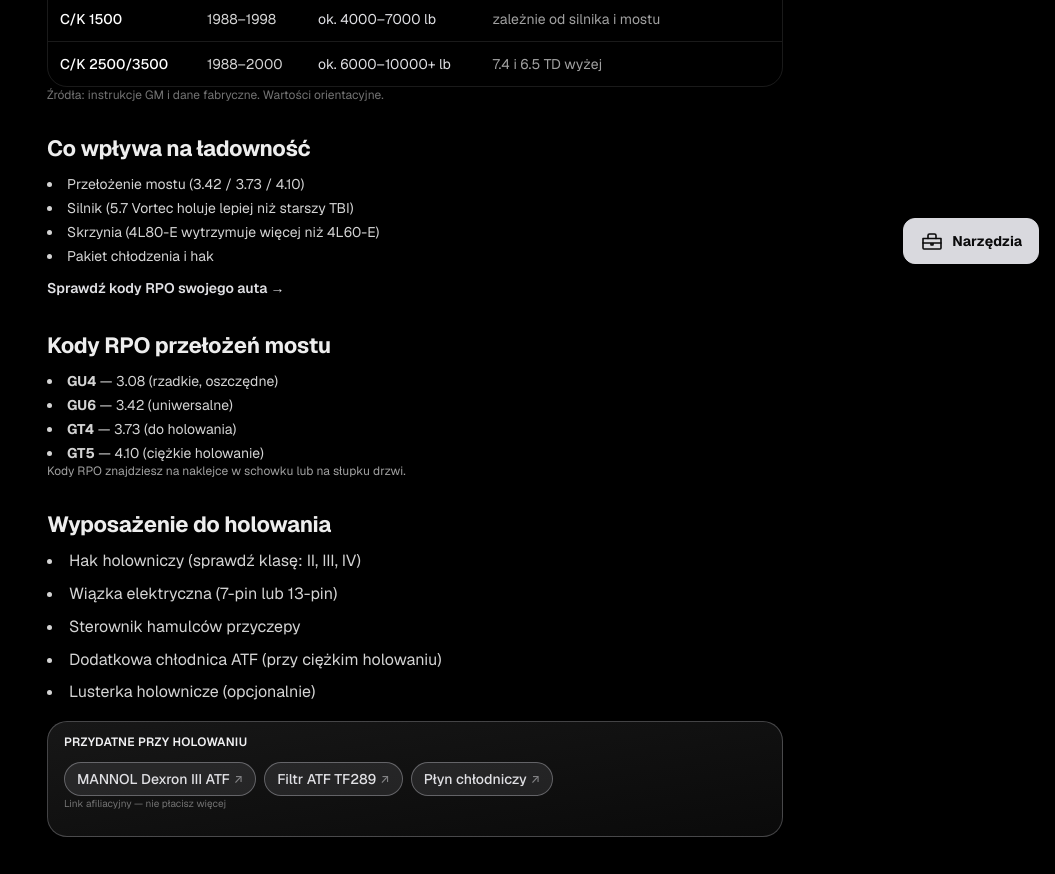
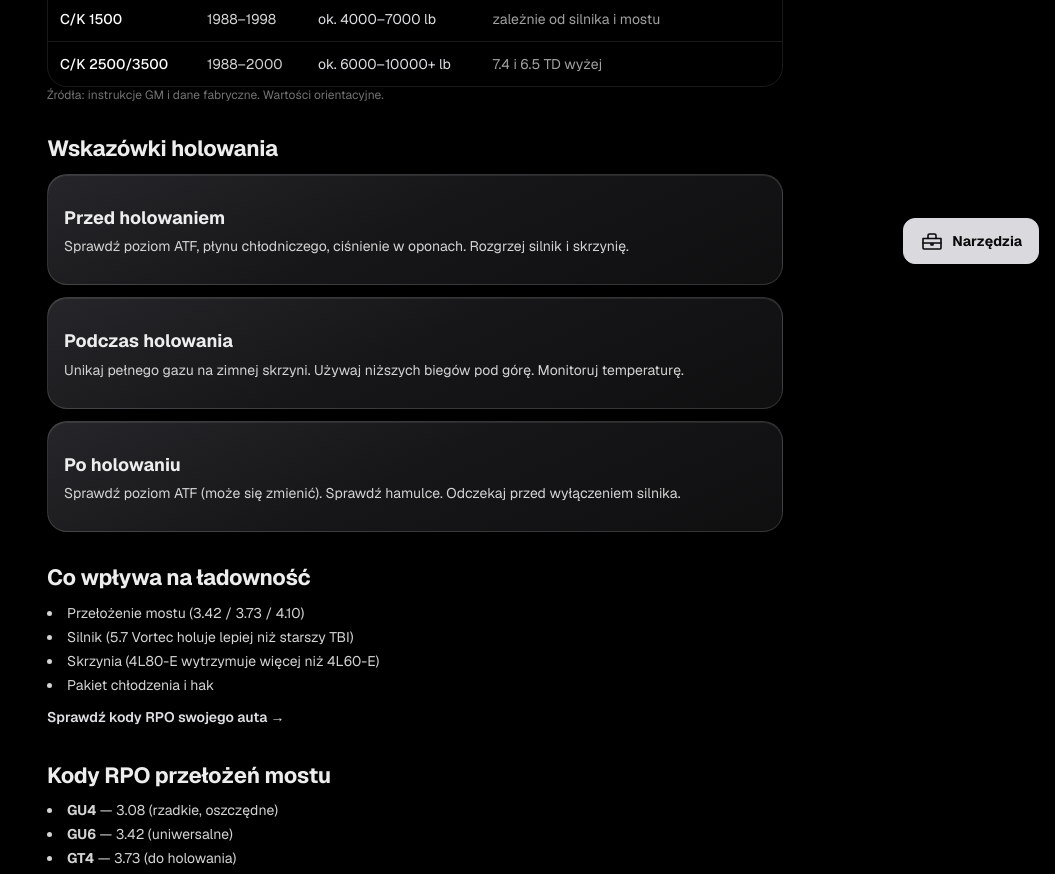
Before and after one commit to tsrc4mm9gg-netizen/gmt400-app, a Next.js app: page /holowanie in a window 1280 px wide. Shown: the part 520-1394 px from the top of the page, without its empty margins (225-1280 px from the left). Built offline with nearby package versions, Linux system fonts and the light colour scheme.

Commit message:
feat: add practical tips to holowanie

```diff
--- a/src/app/holowanie/page.tsx
+++ b/src/app/holowanie/page.tsx
@@ -17,6 +17,12 @@ const DATA = [
   { model: 'Tahoe 1500', years: '1995–2000', tow: 'ok. 5000–6000 lb', note: 'głównie 5.7 Vortec' },
   { model: 'C/K 1500', years: '1988–1998', tow: 'ok. 4000–7000 lb', note: 'zależnie od silnika i mostu' },
   { model: 'C/K 2500/3500', years: '1988–2000', tow: 'ok. 6000–10000+ lb', note: '7.4 i 6.5 TD wyżej' },
+];
+
+const TIPS = [
+  { title: 'Przed holowaniem', tip: 'Sprawdź poziom ATF, płynu chłodniczego, ciśnienie w oponach. Rozgrzej silnik i skrzynię.' },
+  { title: 'Podczas holowania', tip: 'Unikaj pełnego gazu na zimnej skrzyni. Używaj niższych biegów pod górę. Monitoruj temperaturę.' },
+  { title: 'Po holowaniu', tip: 'Sprawdź poziom ATF (może się zmienić). Sprawdź hamulce. Odczekaj przed wyłączeniem silnika.' },
 ];
 
 const faqItems = [
@@ -81,6 +87,18 @@ export default function TowingPage() {
       </section>
 
       <section className="mt-8">
+        <h2 className="text-xl font-semibold">Wskazówki holowania</h2>
+        <div className="mt-3 space-y-3">
+          {TIPS.map(item => (
+            <div key={item.title} className="rounded-xl border border-white/10 bg-neutral-900 p-4">
+              <h3 className="font-semibold text-silver-200">{item.title}</h3>
+              <p className="mt-1 text-sm text-neutral-300">{item.tip}</p>
+            </div>
+          ))}
+        </div>
+      </section>
+
+      <section className="mt-8">
         <h2 className="text-xl font-semibold">Co wpływa na ładowność</h2>
         <ul className="mt-3 list-inside list-disc space-y-1 text-sm text-neutral-300">
           <li>Przełożenie mostu (3.42 / 3.73 / 4.10)</li>
```
